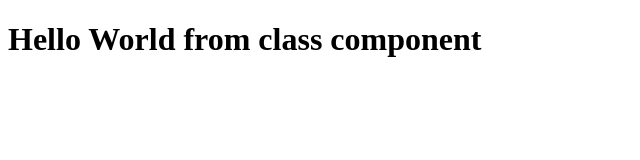
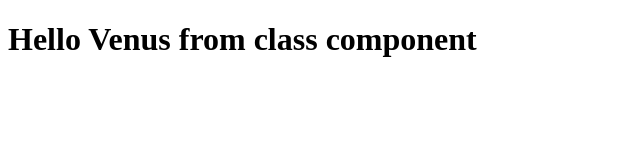
Before and after one commit to Anastasiachyp/react_hello_world, a React (Create React App) app: page / in a window 1280 px wide. Shown: the top 160 px of the page, without its empty margins (0-640 px from the left). Built offline with nearby package versions, Linux system fonts and the light colour scheme.

Commit message:
adds state

```diff
--- a/src/App.jsx
+++ b/src/App.jsx
@@ -1,11 +1,26 @@
 import React, { Component } from 'react';
 
 export class App extends Component {
+  // constructor(props) {
+     // super(props)
+      //this.state = {
+      //  planet: 'Venus'
+      //}
+    //}
+  state = {
+    planet: "Venus",
+  };
+
   render() {
-    return <div>
-      <h1>Hello World from class component</h1>
-    </div>;
-  }
+    // const planet = "Venus";
+    const { planet } = this.state;
+    return (
+      <div>
+      <h1>Hello {planet} from class component</h1>
+    </div>
+    );
+}
 }
 
+
 export default App;
```
